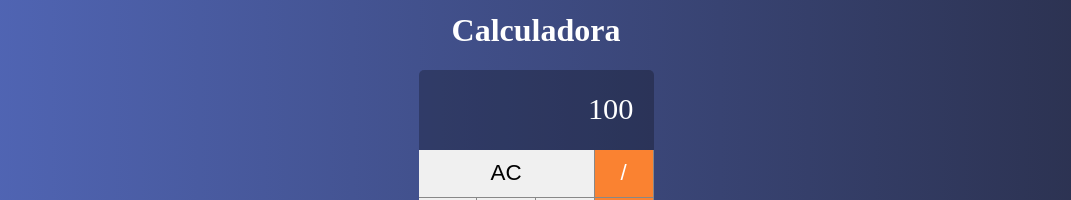
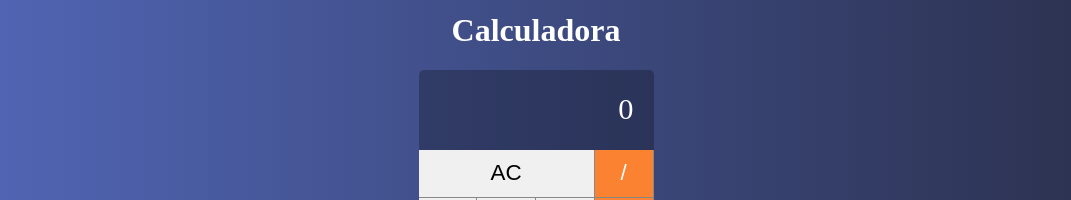
Before and after one commit to Henrique-Franca/Clear-Calculadora-React, a React (Create React App) app: page / in a window 1280 px wide. Shown: the part 218-418 px from the top of the page, without its empty margins (104-1175 px from the left). Built offline with nearby package versions, Linux system fonts and the light colour scheme.

Commit message:
Complementando a Lógica #01

```diff
--- a/src/main/Calculator.jsx
+++ b/src/main/Calculator.jsx
@@ -3,9 +3,22 @@
 import Button from "../components/Button";
 import Display from "../components/Display";
 
+const initialState = {
+
+    displayValue: '0',
+    clearDisplay: false,
+    operation: null,
+    values: [0, 0],
+    current: 0
+
+}
+
 export default class Calculator extends Component{
 
+    state= {...initialState}
+
     constructor(props){
+
 
         super(props);
         this.clearMemory = this.clearMemory.bind(this);
@@ -15,7 +28,7 @@
     }
 
     clearMemory(){
-        console.log('limpar');
+        this.setState({...initialState});
     }
 
     setOperation(operation){
@@ -23,7 +36,26 @@
     }
 
     addDigit(n){
-        console.log(n);
+        if(n === '.' && this.state.displayValue.includes('.')){
+            return
+
+        }
+
+        const clearDisplay = this.state.displayValue === '0'
+         || this.state.clearDisplay;
+
+         const currentValue = clearDisplay ?  '' : this.state.displayValue;
+         const displayValue = currentValue + n;
+         this.setState({displayValue, clearDisplay: false});
+
+        if(n !== '.'){
+
+            const i = this.state.current;
+            const newValue = parseFloat(displayValue)
+            const  values = [...this.state.values]
+
+        }
+
     }
 
     render(){
@@ -31,7 +63,7 @@
         return(
             <div className="calculator">
 
-                <Display value= {100}/>
+                <Display value= {this.state.displayValue}/>
 
                 <Button label="AC"  click= {this.clearMemory} triple/>
                 <Button label="/"   click= {this.setOperation} operation/>
```
